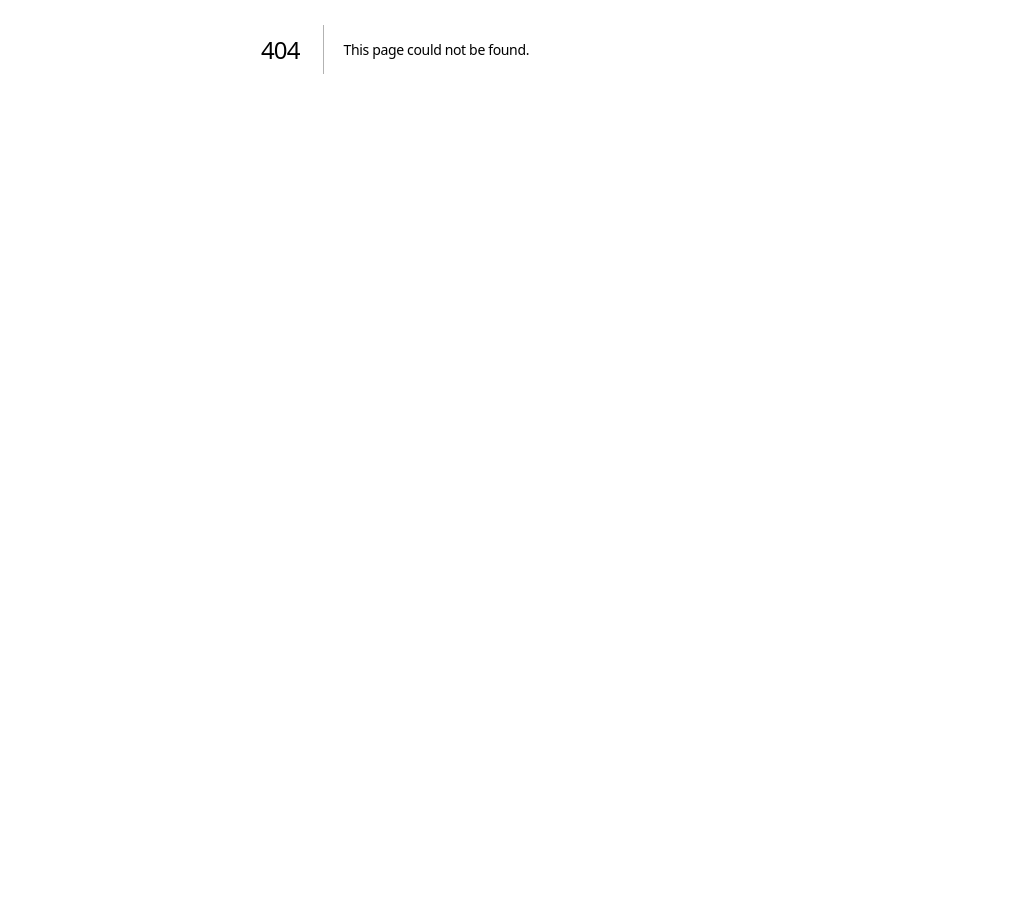
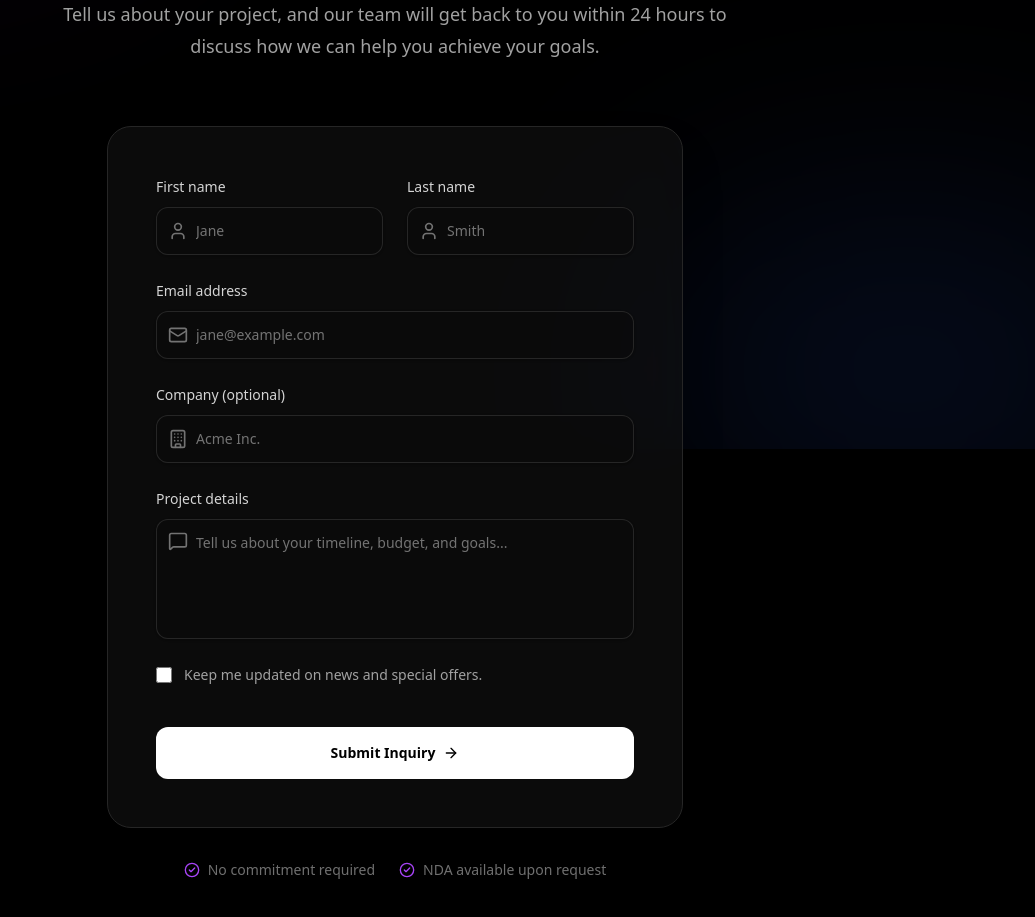
Before and after one commit to webworks247designs-glitch/Webworkflows, a Next.js app: page /inquiry in a window 1280 px wide. Before the commit this address had no page. Shown: the part 351-1268 px from the top of the page, without its empty margins (245-1280 px from the left). Before the commit the page ends 800 px from the top, so only its background shows below. Built offline with nearby package versions, Linux system fonts and the light colour scheme.

Commit message:
feat: add inquiry page and google verification file

```diff
--- /dev/null
+++ b/public/google1dcb84ad19f8d0c6.html
@@ -0,0 +1 @@
+google-site-verification: google1dcb84ad19f8d0c6.html
--- /dev/null
+++ b/src/app/inquiry/page.tsx
@@ -0,0 +1,156 @@
+import React from "react";
+import { ArrowRight, Mail, User, Building, MessageSquare, CheckCircle2 } from "lucide-react";
+
+export default function InquiryPage() {
+  return (
+    <div className="min-h-screen bg-black text-white selection:bg-purple-500/30">
+      {/* Background elements */}
+      <div className="absolute inset-0 z-0 overflow-hidden pointer-events-none">
+        <div className="absolute top-[-10%] left-[-10%] w-[40%] h-[40%] rounded-full bg-purple-900/20 blur-[120px]" />
+        <div className="absolute bottom-[-10%] right-[-10%] w-[40%] h-[40%] rounded-full bg-blue-900/20 blur-[120px]" />
+      </div>
+
+      <div className="relative z-10 max-w-7xl mx-auto px-6 py-24 sm:py-32 lg:px-8">
+        <div className="mx-auto max-w-2xl text-center mb-16">
+          <h1 className="text-4xl font-semibold tracking-tight sm:text-5xl lg:text-6xl text-transparent bg-clip-text bg-gradient-to-r from-white to-white/60 mb-6">
+            Let's build something extraordinary
+          </h1>
+          <p className="text-lg leading-8 text-neutral-400">
+            Tell us about your project, and our team will get back to you within 24 hours to discuss how we can help you achieve your goals.
+          </p>
+        </div>
+
+        <div className="mx-auto max-w-xl">
+          <div className="bg-neutral-900/50 backdrop-blur-xl border border-neutral-800 p-8 sm:p-12 rounded-3xl shadow-2xl">
+            <form action="#" method="POST" className="space-y-6">
+
+              <div className="grid grid-cols-1 gap-6 sm:grid-cols-2">
+                <div>
+                  <label htmlFor="first-name" className="block text-sm font-medium leading-6 text-neutral-300">
+                    First name
+                  </label>
+                  <div className="mt-2 relative">
+                    <div className="absolute inset-y-0 left-0 pl-3 flex items-center pointer-events-none">
+                      <User className="h-5 w-5 text-neutral-500" />
+                    </div>
+                    <input
+                      type="text"
+                      name="first-name"
+                      id="first-name"
+                      className="block w-full rounded-xl border-0 py-3 pl-10 pr-4 bg-neutral-950/50 text-white shadow-sm ring-1 ring-inset ring-neutral-800 placeholder:text-neutral-500 focus:ring-2 focus:ring-inset focus:ring-purple-500 sm:text-sm sm:leading-6 transition-all"
+                      placeholder="Jane"
+                    />
+                  </div>
+                </div>
+                <div>
+                  <label htmlFor="last-name" className="block text-sm font-medium leading-6 text-neutral-300">
+                    Last name
+                  </label>
+                  <div className="mt-2 relative">
+                    <div className="absolute inset-y-0 left-0 pl-3 flex items-center pointer-events-none">
+                      <User className="h-5 w-5 text-neutral-500" />
+                    </div>
+                    <input
+                      type="text"
+                      name="last-name"
+                      id="last-name"
+                      className="block w-full rounded-xl border-0 py-3 pl-10 pr-4 bg-neutral-950/50 text-white shadow-sm ring-1 ring-inset ring-neutral-800 placeholder:text-neutral-500 focus:ring-2 focus:ring-inset focus:ring-purple-500 sm:text-sm sm:leading-6 transition-all"
+                      placeholder="Smith"
+                    />
+                  </div>
+                </div>
+              </div>
+
+              <div>
+                <label htmlFor="email" className="block text-sm font-medium leading-6 text-neutral-300">
+                  Email address
+                </label>
+                <div className="mt-2 relative">
+                  <div className="absolute inset-y-0 left-0 pl-3 flex items-center pointer-events-none">
+                    <Mail className="h-5 w-5 text-neutral-500" />
+                  </div>
+                  <input
+                    type="email"
+                    name="email"
+                    id="email"
+                    className="block w-full rounded-xl border-0 py-3 pl-10 pr-4 bg-neutral-950/50 text-white shadow-sm ring-1 ring-inset ring-neutral-800 placeholder:text-neutral-500 focus:ring-2 focus:ring-inset focus:ring-purple-500 sm:text-sm sm:leading-6 transition-all"
+                    placeholder="jane@example.com"
+                  />
+                </div>
+              </div>
+
+              <div>
+                <label htmlFor="company" className="block text-sm font-medium leading-6 text-neutral-300">
+                  Company (optional)
+                </label>
+                <div className="mt-2 relative">
+                  <div className="absolute inset-y-0 left-0 pl-3 flex items-center pointer-events-none">
+                    <Building className="h-5 w-5 text-neutral-500" />
+                  </div>
+                  <input
+                    type="text"
+                    name="company"
+                    id="company"
+                    className="block w-full rounded-xl border-0 py-3 pl-10 pr-4 bg-neutral-950/50 text-white shadow-sm ring-1 ring-inset ring-neutral-800 placeholder:text-neutral-500 focus:ring-2 focus:ring-inset focus:ring-purple-500 sm:text-sm sm:leading-6 transition-all"
+                    placeholder="Acme Inc."
+                  />
+                </div>
+              </div>
+
+              <div>
+                <label htmlFor="project-details" className="block text-sm font-medium leading-6 text-neutral-300">
+                  Project details
+                </label>
+                <div className="mt-2 relative">
+                  <div className="absolute top-3 left-3 pointer-events-none">
+                    <MessageSquare className="h-5 w-5 text-neutral-500" />
+                  </div>
+                  <textarea
+                    id="project-details"
+                    name="project-details"
+                    rows={4}
+                    className="block w-full rounded-xl border-0 py-3 pl-10 pr-4 bg-neutral-950/50 text-white shadow-sm ring-1 ring-inset ring-neutral-800 placeholder:text-neutral-500 focus:ring-2 focus:ring-inset focus:ring-purple-500 sm:text-sm sm:leading-6 transition-all resize-none"
+                    placeholder="Tell us about your timeline, budget, and goals..."
+                  />
+                </div>
+              </div>
+
+              <div className="flex items-center gap-x-3 mt-6">
+                <input
+                  id="newsletter"
+                  name="newsletter"
+                  type="checkbox"
+                  className="h-4 w-4 rounded border-neutral-800 bg-neutral-950 text-purple-600 focus:ring-purple-600 focus:ring-offset-neutral-900"
+                />
+                <label htmlFor="newsletter" className="text-sm leading-6 text-neutral-400">
+                  Keep me updated on news and special offers.
+                </label>
+              </div>
+
+              <div className="pt-4">
+                <button
+                  type="submit"
+                  className="group relative flex w-full justify-center items-center gap-2 rounded-xl bg-white px-3 py-4 text-sm font-semibold text-black hover:bg-neutral-200 focus-visible:outline focus-visible:outline-2 focus-visible:outline-offset-2 focus-visible:outline-white transition-all duration-300 overflow-hidden"
+                >
+                  <span className="relative z-10 flex items-center gap-2">
+                    Submit Inquiry
+                    <ArrowRight className="h-4 w-4 group-hover:translate-x-1 transition-transform" />
+                  </span>
+                </button>
+              </div>
+            </form>
+          </div>
+
+          <div className="mt-8 flex justify-center gap-6 text-sm text-neutral-500">
+             <span className="flex items-center gap-2">
+               <CheckCircle2 className="h-4 w-4 text-purple-500" /> No commitment required
+             </span>
+             <span className="flex items-center gap-2">
+               <CheckCircle2 className="h-4 w-4 text-purple-500" /> NDA available upon request
+             </span>
+          </div>
+        </div>
+      </div>
+    </div>
+  );
+}
```
